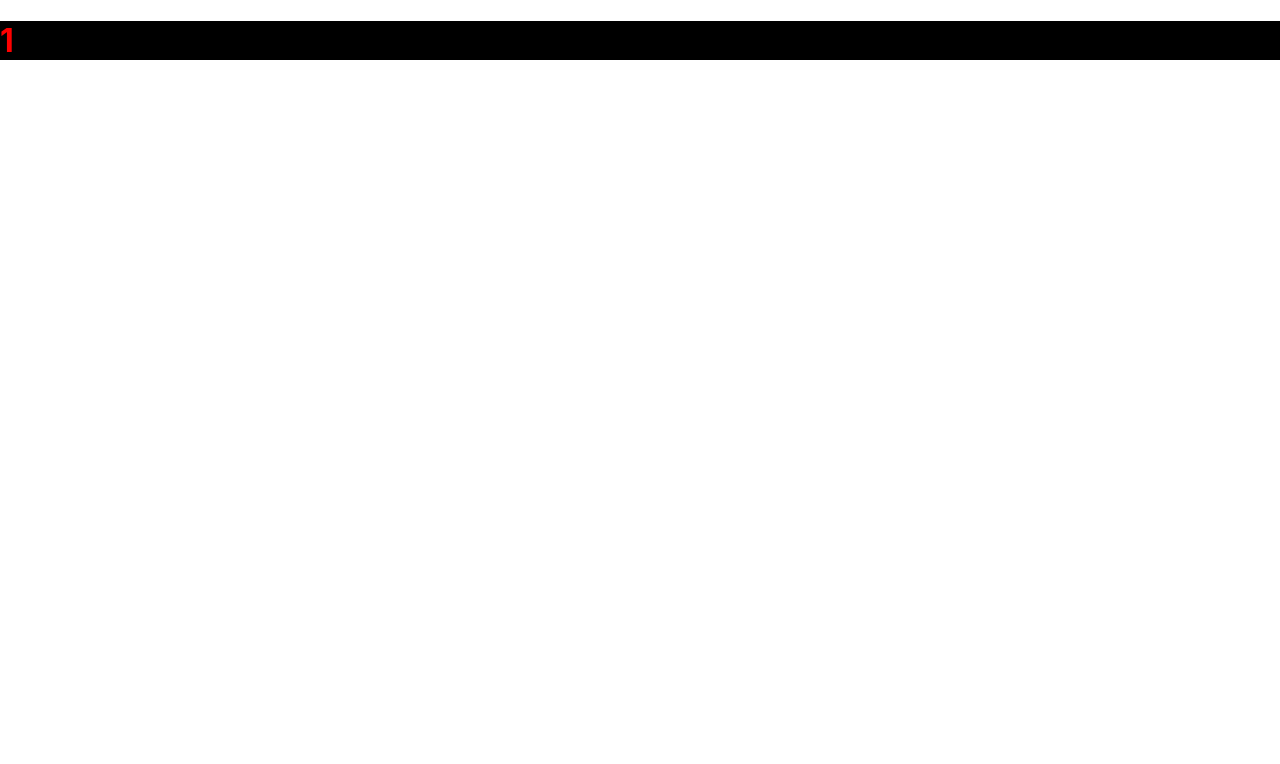
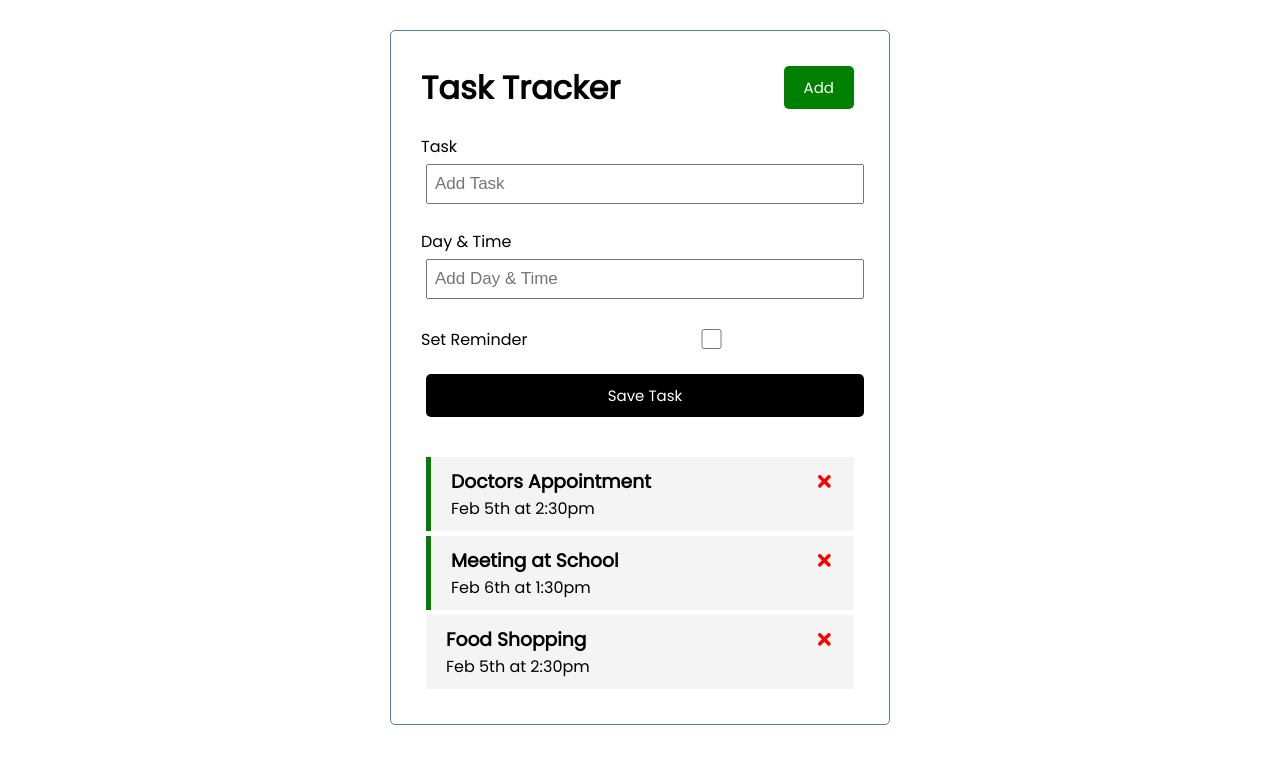
Before and after one commit to aliniko/react-ubungs, a React (Create React App) app: page / in a window 1280 px wide. Shown: the top 764 px of the page. Built offline with nearby package versions, Linux system fonts and the light colour scheme.

Commit message:
task component

```diff
--- a/package.json
+++ b/package.json
@@ -8,6 +8,7 @@
     "@testing-library/user-event": "^12.8.3",
     "react": "^17.0.2",
     "react-dom": "^17.0.2",
+    "react-icons": "^4.2.0",
     "react-scripts": "4.0.3",
     "web-vitals": "^1.1.2"
   },
--- a/src/App.js
+++ b/src/App.js
@@ -1,10 +1,52 @@
+import { useState } from 'react'
 import Header  from  "./components/Header"
+import Tasks from "./components/Tasks"
+import AddTask from "./components/AddTask"
+
 
 function App() {
+  const [tasks, setTasks] = useState([
+    {
+        id: 1,
+        text: 'Doctors Appointment',
+        day: 'Feb 5th at 2:30pm',
+        reminder: true,
+    },
+    {
+        id: 2,
+        text: 'Meeting at School',
+        day: 'Feb 6th at 1:30pm',
+        reminder: true,
+    },
+    {
+        id: 3,
+        text: 'Food Shopping',
+        day: 'Feb 5th at 2:30pm',
+    }
+
+])
+
+
+// Delete Task
+const deleteTask = (id) => {
+setTasks(tasks.filter((task) =>task.id != id))}
+
+// Toggle Reminder
+const toggleReminder = (id) => {
+setTasks(
+  tasks.map((task) =>
+  task.id === id ? { ...task, reminder:
+  !task.reminder
+  } : task
+  )
+)}
+
   return (
     <div className="container">
-        <Header title={1} />
-
+        <Header title='Task Tracker' />
+        <AddTask />
+       {tasks.length > 0 ? ( <Tasks tasks={tasks}
+        onDelete={deleteTask} onToggle={toggleReminder} />): (' No Tasks To Show ') }
       </div>
   );
 }
--- /dev/null
+++ b/src/components/AddTask.js
@@ -0,0 +1,24 @@
+function AddTask() {
+  return (
+    <form className="add-form">
+      <div className="form-control">
+        <label>Task</label>
+        <input type="text" placeholder="Add Task" />
+      </div>
+      <div className="form-control">
+        <label>Day & Time</label>
+        <input type="text" placeholder="Add Day & Time" />
+      </div>
+      <div className="form-control form-control-check">
+        <label>Set Reminder </label>
+        <input type="checkbox" />
+      </div>
+
+      <input type='submit' value='Save Task'
+      className='btn btn-block'
+      />
+    </form>
+  );
+}
+
+export default AddTask;
--- /dev/null
+++ b/src/components/Button.js
@@ -0,0 +1,25 @@
+import PropTypes from 'prop-types'
+
+
+const Button = ({color, text, onClick}) => {
+    return  (<button
+        onClick={onClick}
+        style={{ backgroundColor: color}}
+        className='btn'>{text} </button>
+        )
+
+}
+
+Button.defaultProps = {
+    color: 'steelblue'
+}
+
+Button.protTypes = {
+    text: PropTypes.string,
+    color: PropTypes.string,
+    onClick: PropTypes.func,
+}
+
+
+
+export default Button
--- a/src/components/Header.js
+++ b/src/components/Header.js
@@ -1,10 +1,16 @@
 import PropTypes from 'prop-types'
+import Button from './Button'
 
+const Header = ({ title }) => {
 
-const Header = (props) => {
+    const onClick = () => {
+        console.log('Click')
+    }
+
     return (
-        <header>
-            <h1 style={{color: 'red', backgroundColor: 'black'}} >{props.title} </h1>
+        <header className='header'>
+            <h1>{title} </h1>
+            <Button color='green' text='Add' onClick={onClick} />
         </header>
     )
 }
@@ -17,4 +23,10 @@
     title: PropTypes.string,
 }
 
+// CSS in JS
+// const headingStyle = {
+//     color: 'red',
+//     backgroundColor: 'black'
+// }
+
 export default Header
--- /dev/null
+++ b/src/components/Task.js
@@ -0,0 +1,19 @@
+import { FaTimes } from "react-icons/fa";
+
+const Task = ({ task, onDelete, onToggle }) => {
+  return (
+    <div className={`task ${task.reminder ?
+        'reminder' : ''}`} onDoubleClick={() => onToggle(task.id)}>
+      <h3>
+        {task.text}
+        <FaTimes
+          style={{ color: "red", cursor: "pointer" }}
+          onClick={() => onDelete(task.id)}
+        />{" "}
+      </h3>
+      <p>{task.day} </p>
+    </div>
+  );
+};
+
+export default Task;
--- /dev/null
+++ b/src/components/Tasks.js
@@ -0,0 +1,17 @@
+import Task from "./Task"
+
+const Tasks = ({tasks, onDelete, onToggle}) => {
+
+
+    return (
+        <div>
+            {tasks.map((task) => (
+            <Task key={task.id} task={task}
+            onDelete={onDelete}
+            onToggle={onToggle} />
+             ))}
+        </div>
+    )
+}
+
+export default Tasks
--- a/src/index.css
+++ b/src/index.css
@@ -1,13 +1,112 @@
-body {
+@import url('https://fonts.googleapis.com/css2?family=Poppins:wght@300;400&display=swap');
+
+* {
+  box-sizing: border-box;
   margin: 0;
-  font-family: -apple-system, BlinkMacSystemFont, 'Segoe UI', 'Roboto', 'Oxygen',
-    'Ubuntu', 'Cantarell', 'Fira Sans', 'Droid Sans', 'Helvetica Neue',
-    sans-serif;
-  -webkit-font-smoothing: antialiased;
-  -moz-osx-font-smoothing: grayscale;
+  padding: 0;
 }
 
-code {
-  font-family: source-code-pro, Menlo, Monaco, Consolas, 'Courier New',
-    monospace;
+body {
+  font-family: 'Poppins', sans-serif;
 }
+
+.container {
+  max-width: 500px;
+  margin: 30px auto;
+  overflow: auto;
+  min-height: 300px;
+  border: 1px solid steelblue;
+  padding: 30px;
+  border-radius: 5px;
+}
+
+.header {
+  display: flex;
+  justify-content: space-between;
+  align-items: center;
+  margin-bottom: 20px;
+}
+
+.btn {
+  display: inline-block;
+  background: #000;
+  color: #fff;
+  border: none;
+  padding: 10px 20px;
+  margin: 5px;
+  border-radius: 5px;
+  cursor: pointer;
+  text-decoration: none;
+  font-size: 15px;
+  font-family: inherit;
+}
+
+.btn:focus {
+  outline: none;
+}
+
+.btn:active {
+  transform: scale(0.98);
+}
+
+.btn-block {
+  display: block;
+  width: 100%;
+}
+
+.task {
+  background: #f4f4f4;
+  margin: 5px;
+  padding: 10px 20px;
+  cursor: pointer;
+}
+
+.task.reminder {
+  border-left: 5px solid green;
+}
+
+.task h3 {
+  display: flex;
+  align-items: center;
+  justify-content: space-between;
+}
+
+.add-form {
+  margin-bottom: 40px;
+}
+
+.form-control {
+  margin: 20px 0;
+}
+
+.form-control label {
+  display: block;
+}
+
+.form-control input {
+  width: 100%;
+  height: 40px;
+  margin: 5px;
+  padding: 3px 7px;
+  font-size: 17px;
+}
+
+.form-control-check {
+  display: flex;
+  align-items: center;
+  justify-content: space-between;
+}
+
+.form-control-check label {
+  flex: 1;
+}
+
+.form-control-check input {
+  flex: 2;
+  height: 20px;
+}
+
+footer {
+  margin-top: 30px;
+  text-align: center;
+}
```
Also changed, not shown: 1 other file (tests, documents, lock files or other folders).
